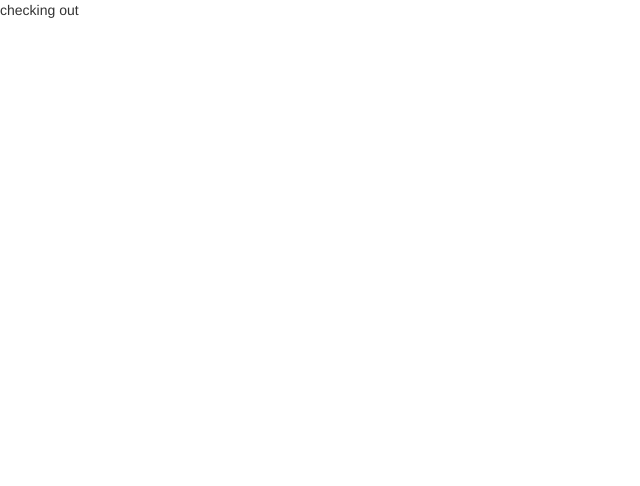
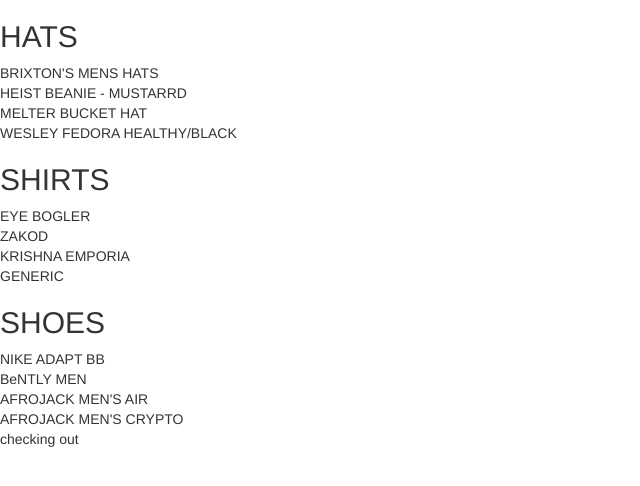
Before and after one commit to sideeq12/e-commerce, a React (Create React App) app: page /shop in a window 1280 px wide. Shown: the top 486 px of the page, without its empty margins (0-640 px from the left). Built offline with nearby package versions, Linux system fonts and the light colour scheme.

Commit message:
array checking

```diff
--- a/src/components/preview-collection/previewCollection.js
+++ b/src/components/preview-collection/previewCollection.js
@@ -5,11 +5,8 @@
         <div className="PreviewAll">
             <h2>{title}</h2>
             <div className="Preview">
-            {content.map(item => {
-                return(
-                    <div key={item.key}>{item.name}</div>
-                )
-            })}
+            {content.map(item =>  <div key={item.key}>{item.name}</div>
+            )}
             </div>
         </div>
     )
--- a/src/components/shop/shop.js
+++ b/src/components/shop/shop.js
@@ -1,6 +1,7 @@
 import React, {Component} from "react";
 import Collections from "./collection";
-import collectionPreview from "../preview-collection/previewCollection"
+import Preview from "../preview-collection/previewCollection"
+
 
 class Shop extends Component{
 
@@ -12,19 +13,17 @@
     }
 
     render(){
-        let {collections} = this.state;
+        const collections = this.state.collections;
+        collections.map((coll)=> console.log(coll.title))
         // const Display = (unit)=>{
         //     return  <collectionPreview content={unit.content} key={unit.id} title={unit.title}/>
 
         // }
+
         return(
             <div className="Shop-Page">
-
-                 {collections.map((text)=>{
-                     <h1>Hi there</h1>
-                 })}
-
-                 checking out
+            {collections.map(coll => <Preview title={coll.title} key={coll.id} content={coll.content} /> )}
+             checking out
             </div>
         )
     }
```
